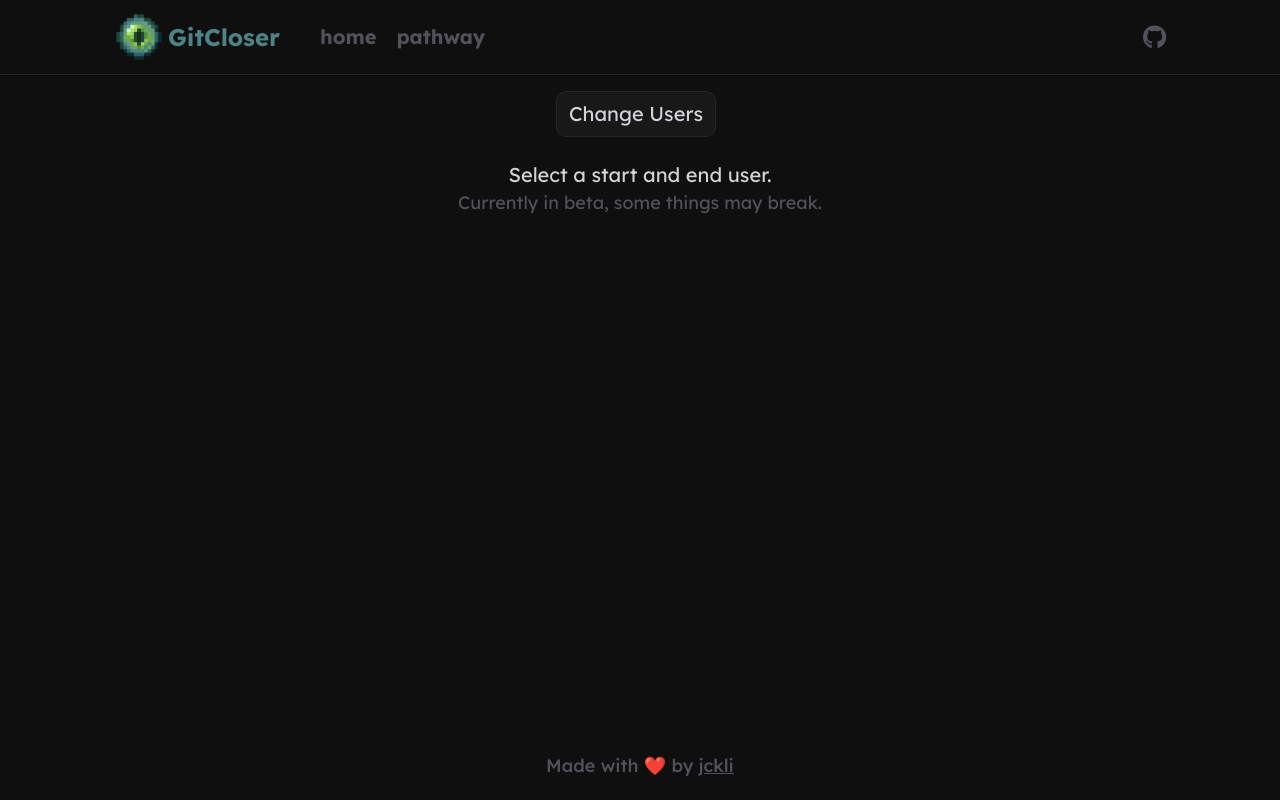
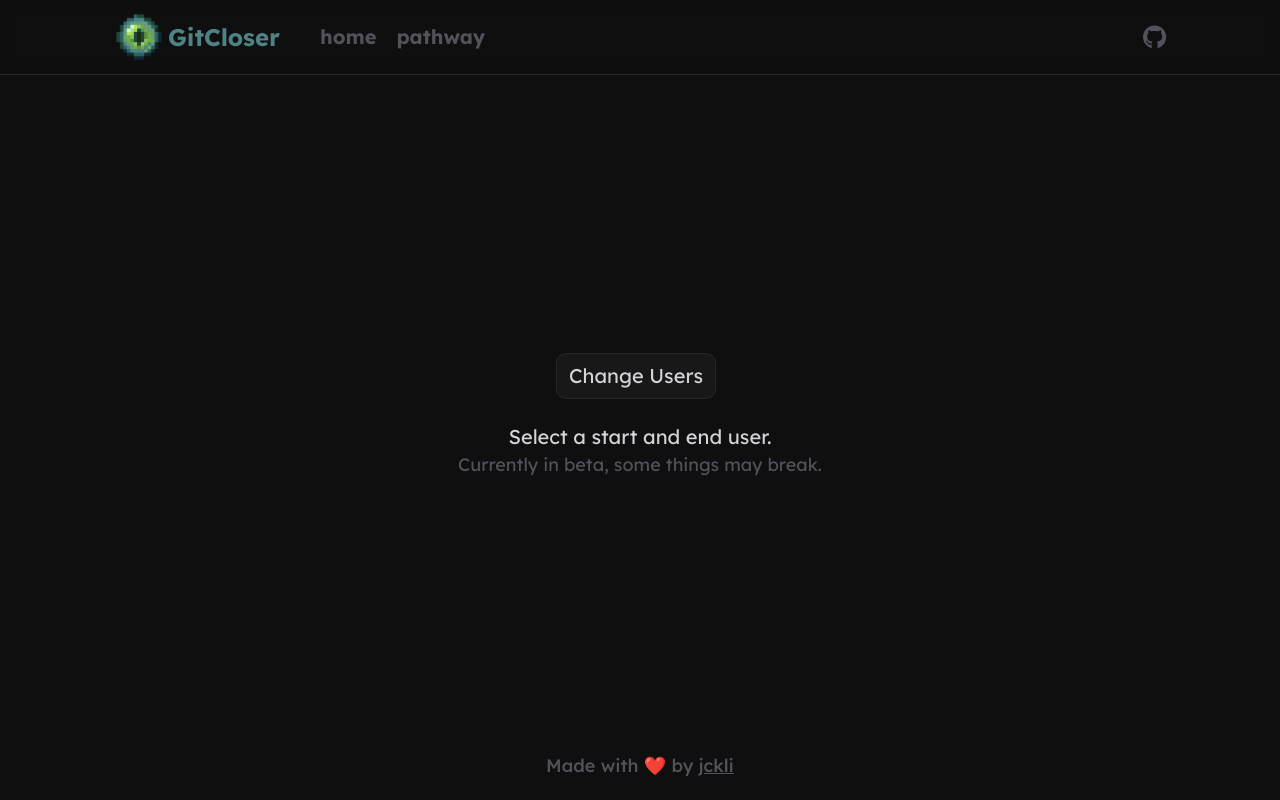
Before and after one commit to jckli/gitcloser, a Next.js app in the folder frontend/: page /pathway in a window 1280 px wide. Built offline with nearby package versions, Linux system fonts and the light colour scheme.

Commit message:
📦 Update: Viewport (userScalable, sv)

```diff
--- a/frontend/src/app/layout.tsx
+++ b/frontend/src/app/layout.tsx
@@ -1,24 +1,26 @@
+import type { Viewport } from "next";
+import { config } from "@fortawesome/fontawesome-svg-core";
+
+import "../globals.css";
+import "@fortawesome/fontawesome-svg-core/styles.css";
+
+import Head from "./head";
 import { Header } from "@/components/Header";
 import { Footer } from "@/components/Footer";
-import Head from "./head";
-import "../globals.css";
-import { config } from "@fortawesome/fontawesome-svg-core";
-import "@fortawesome/fontawesome-svg-core/styles.css";
+
 config.autoAddCss = false;
 
-export default function RootLayout({
-	children,
-}: {
-	children: React.ReactNode;
-}) {
+export const viewport: Viewport = {
+  userScalable: false,
+};
+
+export default function RootLayout({ children }: { children: React.ReactNode }) {
   return (
     <html lang="en">
       <Head />
-			<body className="min-h-screen flex flex-col">
+      <body className="min-h-svh flex flex-col">
         <Header />
-				<div className="flex flex-col flex-grow">
-					{children}
-				</div>
+        <div className="flex flex-col flex-grow justify-center">{children}</div>
         <Footer />
       </body>
     </html>
--- a/frontend/src/app/pathway/page.tsx
+++ b/frontend/src/app/pathway/page.tsx
@@ -1,9 +1,11 @@
 "use client";
 
-import {
-	SecondaryButton,
-	SmallerSecondaryButton,
-} from "@/components/SecondaryButton";
+import Image from "next/image";
+import { useState, useRef, useEffect } from "react";
+
+import useDebounce from "@/hooks/useDebounce";
+import useWebSocket from "@/hooks/useWebsocket";
+
 import {
 	Dialog,
 	DialogContent,
@@ -13,12 +15,12 @@ import {
 	DialogTitle,
 	DialogTrigger,
 } from "@/components/ui/Dialog";
+import {
+	SecondaryButton,
+	SmallerSecondaryButton,
+} from "@/components/SecondaryButton";
 import { Input } from "@/components/ui/Input";
-import useWebSocket from "@/hooks/useWebsocket";
-import { useState, useRef, useEffect } from "react";
 import { PathwayVisualization } from "@/components/Pathway";
-import useDebounce from "@/hooks/useDebounce";
-import Image from "next/image";
 
 type User = {
 	login: string;
@@ -190,7 +192,7 @@ export default function Pathway() {
 	return (
 		<>
 			<div
-				className={`${jsonRef.current && "md:h-[80vh]"} flex flex-col justify-center`}
+				className={`${jsonRef.current && "md:h-[80svh]"} flex flex-col justify-center`}
 			>
 				<div className="w-full flex flex-col items-center justify-center text-3xl font-lexend text-zinc-300">
 					<Dialog
--- a/frontend/src/globals.css
+++ b/frontend/src/globals.css
@@ -19,8 +19,8 @@ body {
 		Droid Sans,
 		Helvetica Neue,
 		sans-serif;
-	width: 100vw;
-	height: 100vh;
+	width: 100svw;
+	height: 100svh;
 	background: #0f0f0f;
 }
 
```
Also changed, not shown: 1 other file (tests, documents, lock files or other folders). Lines whose indentation alone changed are shown as unchanged.
